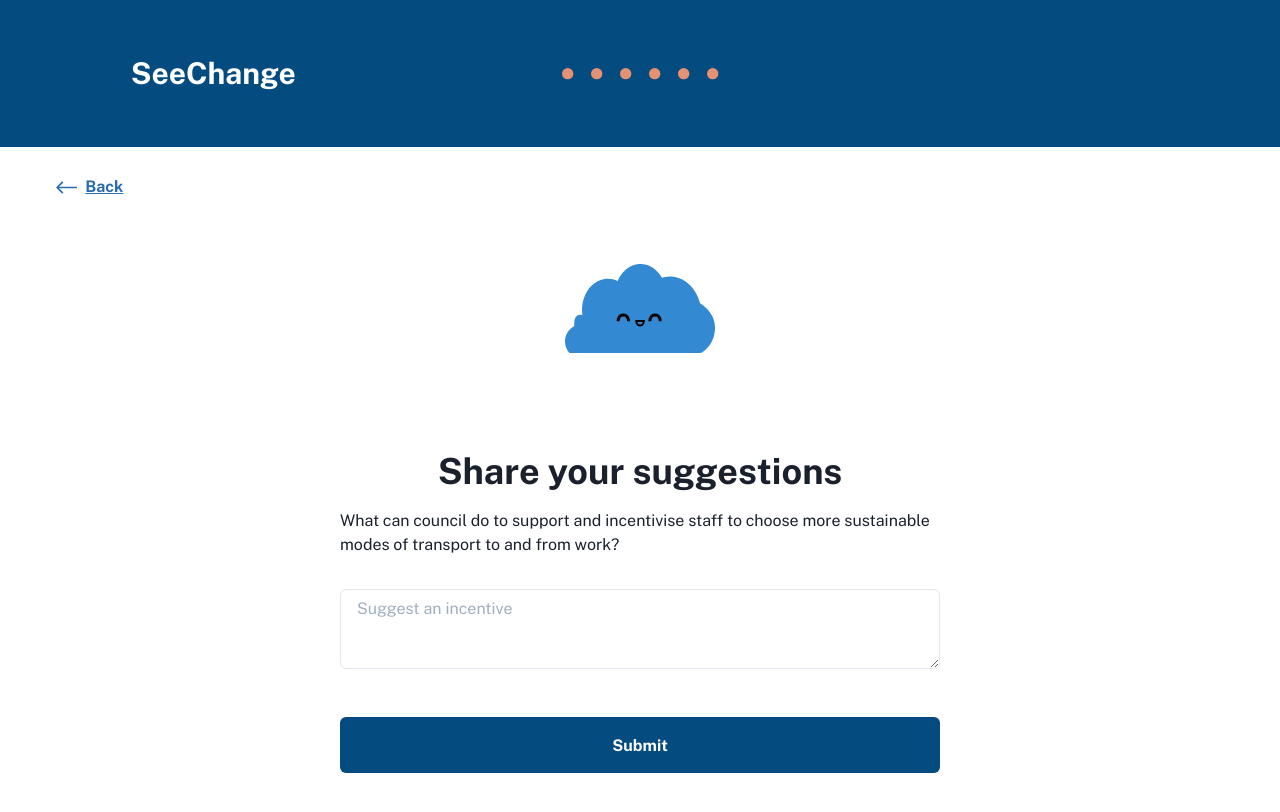
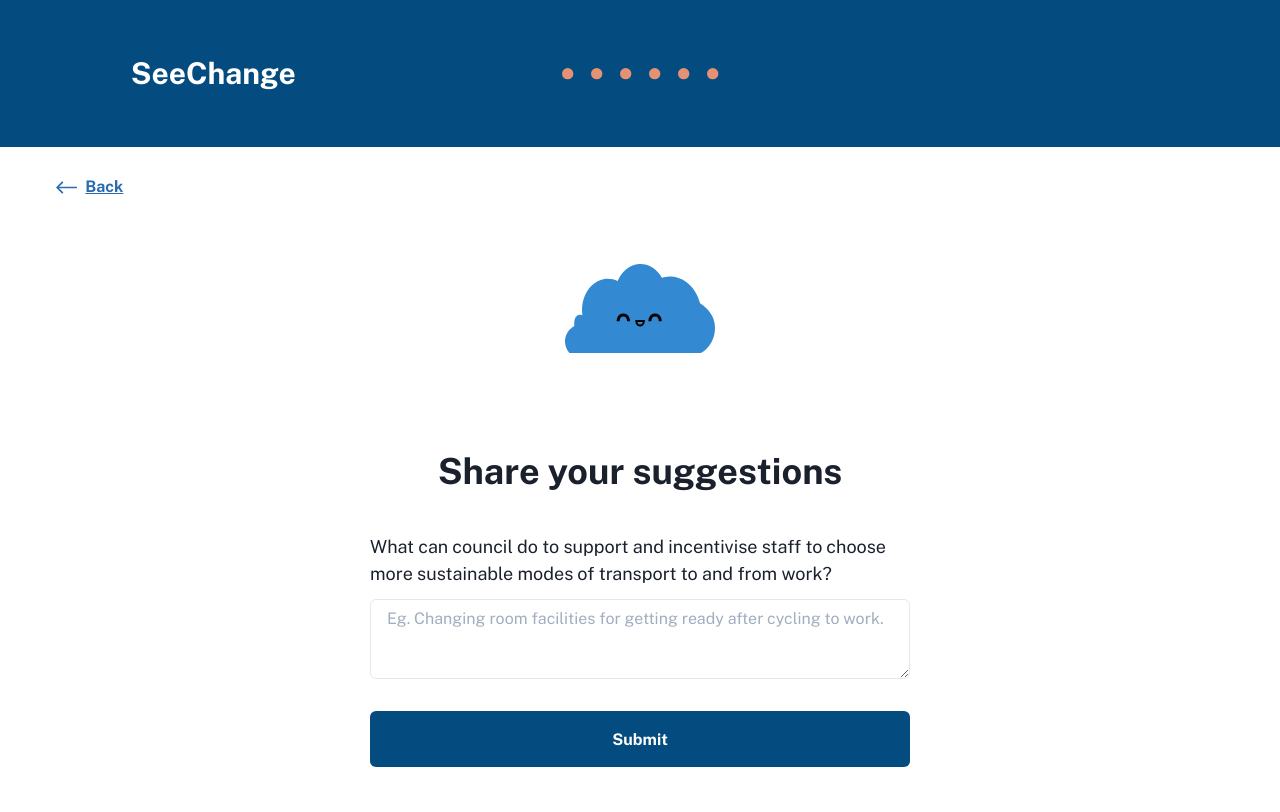
Before and after one commit to CodeforAustralia/council-emissions-calculator, a Next.js app: page /form/Question6 in a window 1280 px wide. Shown: the top 812 px of the page. Built offline with nearby package versions, Linux system fonts and the light colour scheme.

Commit message:
question6 layout tweaks

```diff
--- a/pages/form/Question6.jsx
+++ b/pages/form/Question6.jsx
@@ -29,17 +29,20 @@ export default function Question6() {
         Share your suggestions
       </Heading>
 
-      <Text mt={4} w="100%">
+      <Text fontSize="18px" mt={10} w={["100%", "90%"]} textAlign={["center", "left"]}>
         What can council do to support and incentivise staff to choose more sustainable modes of transport to and from work?
       </Text>
       <Textarea
-        mt={8}
+        mt={3}
         value={incentive}
         onChange={(e) => setIncentive(e.target.value)}
-        placeholder="Suggest an incentive"
+        placeholder="Eg. Changing room facilities for getting ready after cycling to work."
+        w={["100%", "90%"]}
+        height={["9em", "5em"]}
       />
 
       <SubmitButton
+        topMargin={8}
         href="/form/Thankyou"
         onClick={() =>
           setAnswers((prev) => {
@@ -49,7 +52,7 @@ export default function Question6() {
             return response;
           })
         }
-        width="100%"
+        width={["100%", "90%"]}
       />
     </Layout>
   );
```
